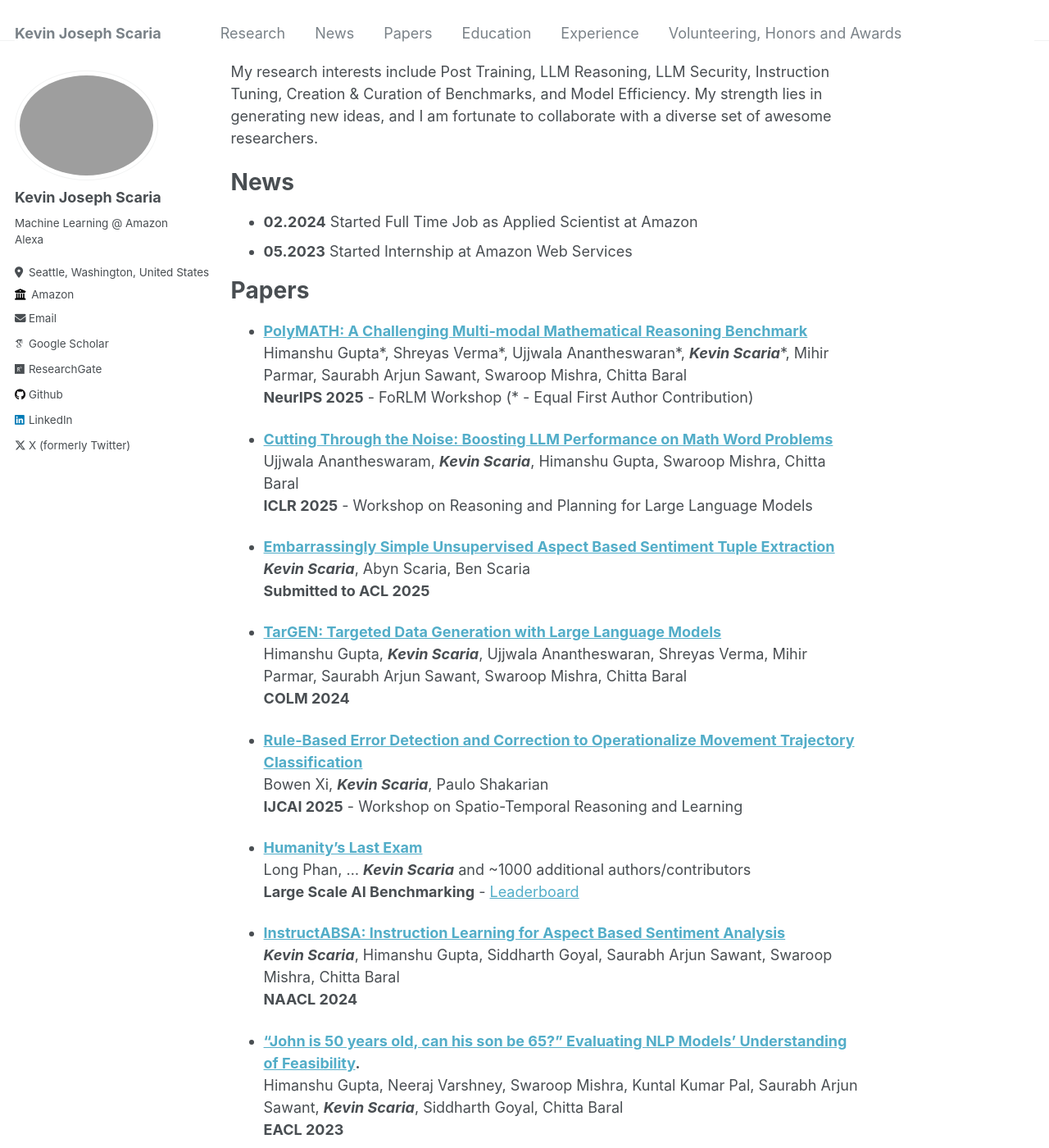
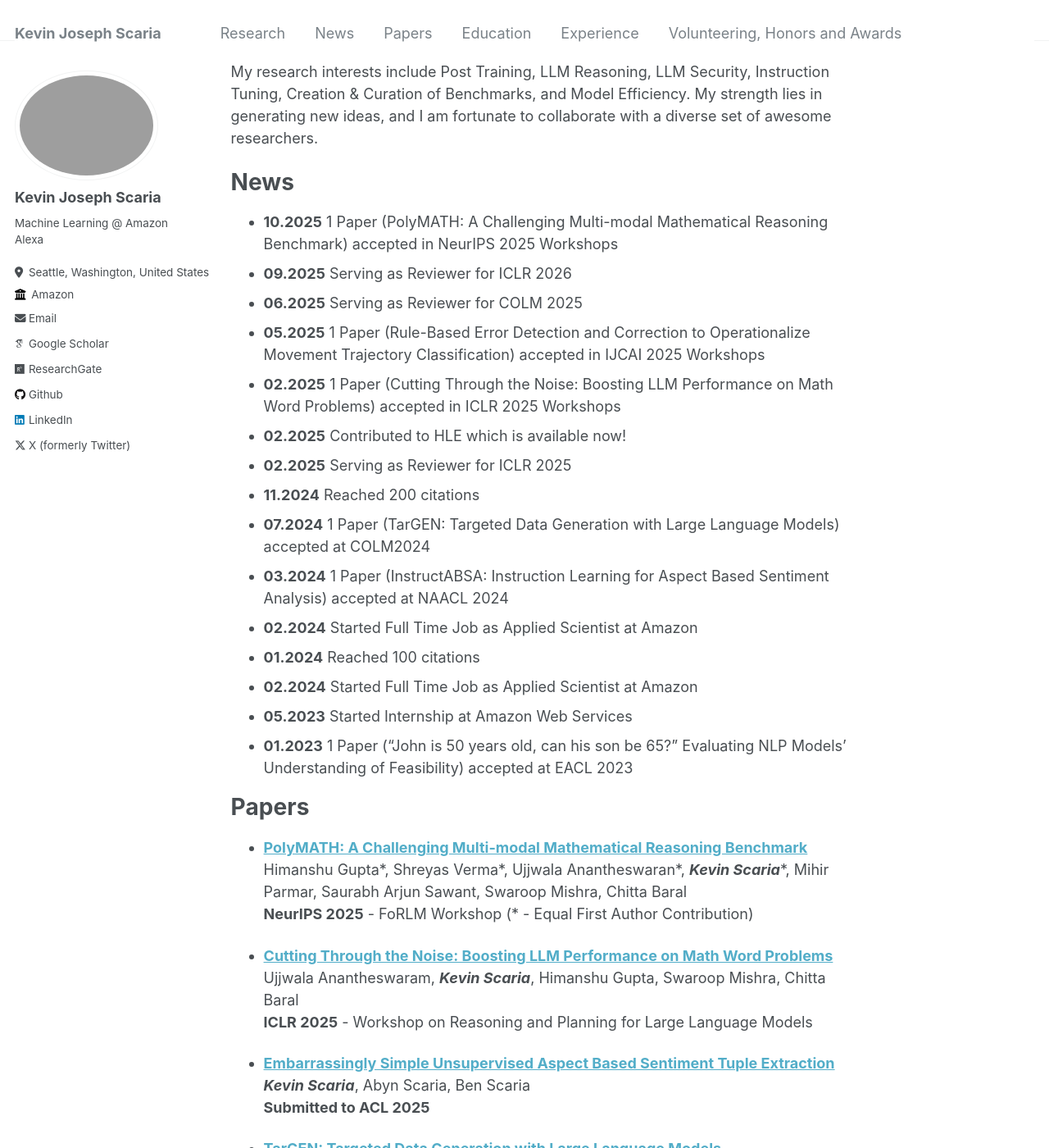
Before and after one commit to kevinscaria/kevinscaria.github.io, a Jekyll site: the page built from _pages/about.md, in a window 1280 px wide and 1400 px high, scrolled down 469 px. Shown: the whole window at 82% size. Built offline with Jekyll 4.4.1, drawn with Linux system fonts in a browser that asks for light colours; some web fonts are replaced; some of the changed text lies outside the part shown.

Commit message:
Update news section

```diff
--- a/_pages/about.md
+++ b/_pages/about.md
@@ -25,8 +25,21 @@ My strength lies in generating new ideas, and I am fortunate to collaborate with
 
 News
 ======
+* **10.2025** 1 Paper (PolyMATH: A Challenging Multi-modal Mathematical Reasoning Benchmark) accepted in NeurIPS 2025 Workshops
+* **09.2025** Serving as Reviewer for ICLR 2026
+* **06.2025** Serving as Reviewer for COLM 2025
+* **05.2025** 1 Paper (Rule-Based Error Detection and Correction to Operationalize Movement Trajectory Classification) accepted in IJCAI 2025 Workshops
+* **02.2025** 1 Paper (Cutting Through the Noise: Boosting LLM Performance on Math Word Problems) accepted in ICLR 2025 Workshops
+* **02.2025** Contributed to HLE which is available now!
+* **02.2025** Serving as Reviewer for ICLR 2025
+* **11.2024** Reached 200 citations
+* **07.2024** 1 Paper (TarGEN: Targeted Data Generation with Large Language Models) accepted at COLM2024
+* **03.2024** 1 Paper (InstructABSA: Instruction Learning for Aspect Based Sentiment Analysis) accepted at NAACL 2024
+* **02.2024** Started Full Time Job as Applied Scientist at Amazon
+* **01.2024** Reached 100 citations
 * **02.2024** Started Full Time Job as Applied Scientist at Amazon
 * **05.2023** Started Internship at Amazon Web Services
+* **01.2023** 1 Paper ("John is 50 years old, can his son be 65?" Evaluating NLP Models' Understanding of Feasibility) accepted at EACL 2023
 
 Papers
 ======
@@ -70,7 +83,7 @@ Education
 
 Experience
 ======
-* **02.20234-Present** Applied Scientist at Amazon.
+* **02.2024-Present** Applied Scientist at Amazon.
 * **05.2023-07.2023** Software Engineer Intership at Amazon Web Services.
 * **03.2022-12.2023** Data Science Analyst - [ASU Decision Theater Network](https://dt.asu.edu/).
 * **08.2022-04.2023** Graduate research assistant under Dr. Paulo Shakarian - [ASU Lab V2](https://labs.engineering.asu.edu/labv2/).
```
Also changed, not shown: other parts of _pages/about.md (+2 -2 lines).
